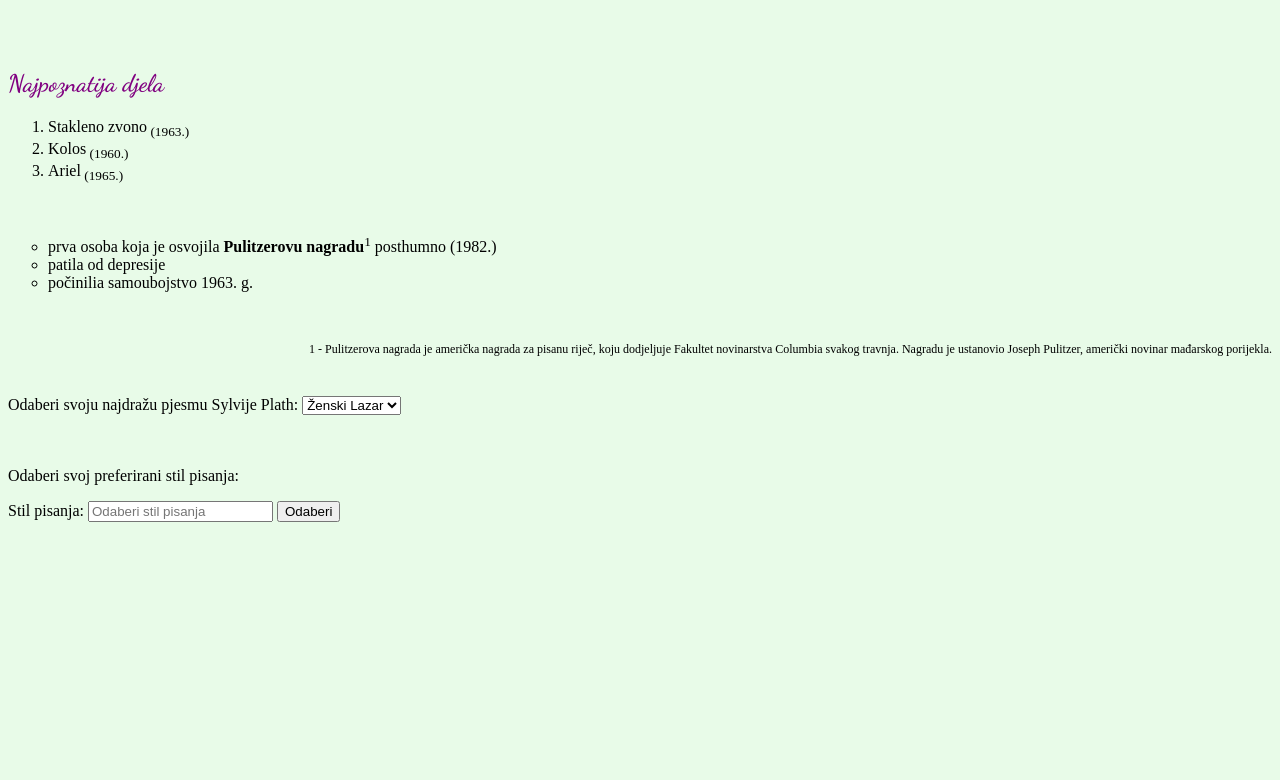
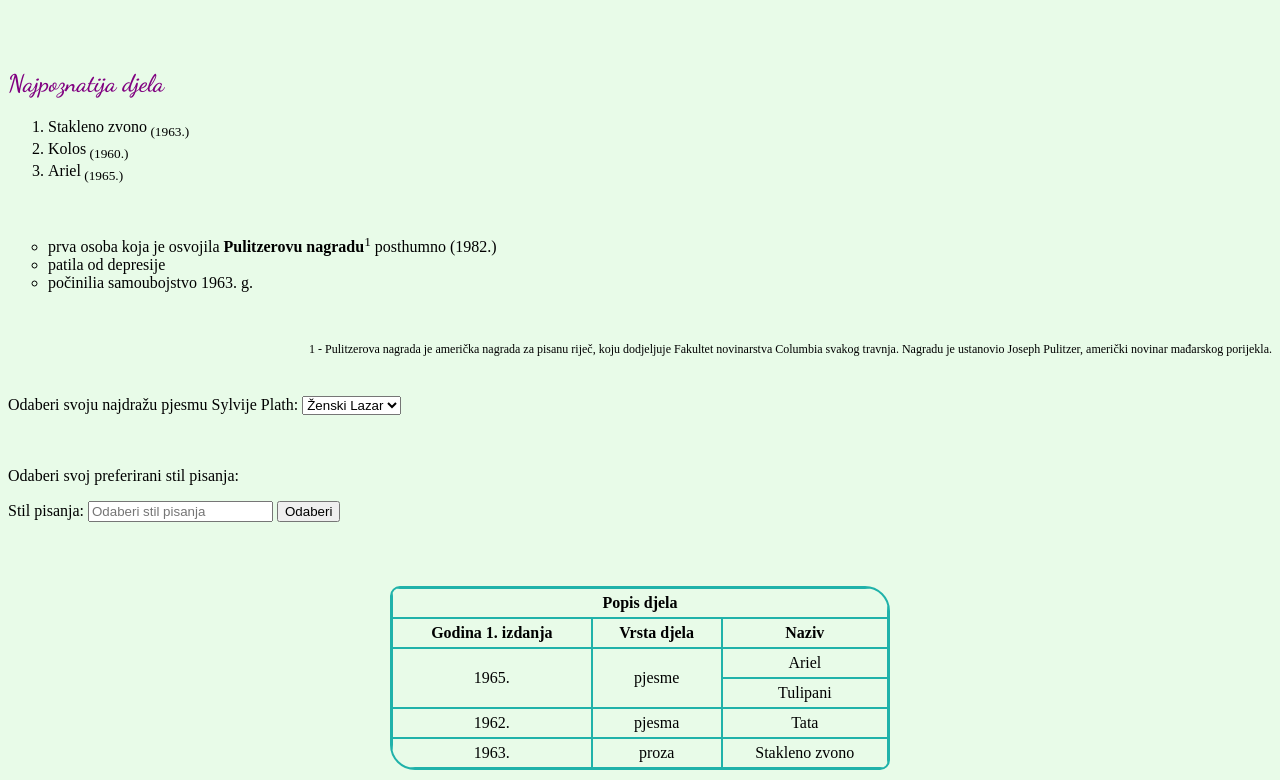
Before and after one commit to nikasvaco/Svaco_NikaMMK4, a plain HTML site: page index.html in a window 1280 px wide. Shown: the part 347-1127 px from the top of the page. Before the commit the page ends 877 px from the top, so only its background shows below. Drawn offline with Linux system fonts and the light colour scheme.

Commit message:
Add files via upload

```diff
--- a/index.html
+++ b/index.html
@@ -13,6 +13,9 @@
 	.small { font-size: 12px; float: right;}
 	#form1 {position: absolute; right: 0; top: 0;box-shadow: 0 0 7px rgba(250,108,153,1)}
 	button {background-color:#ffcccc;}
+	table {width: 500px; height: auto; margin: 10px auto; border: 2px solid LightSeaGreen; border-radius: 10px 25px; border-collapse: separate; overflow:hidden;}
+	th {text-align: center; border: 1px solid LightSeaGreen;}
+	td {text-align: center; border: 1px solid LightSeaGreen;}
   </style>
 <title>Sylvia Plath</title>
 </head>
@@ -84,6 +87,42 @@ Njezin otac bio je profesor njemačkog podrijetla. Upoznao je Aureliju Schober -
 
 <input type="submit" value="Odaberi">
 </form>
+<br><br><br>
+<table border="1" cellspacing="0" cellpadding="5">
+  <thead>
+    <tr>
+	<th colspan="3">Popis djela</th>
+	</tr>
+	<tr>
+      <th>Godina 1. izdanja</th>
+      <th>Vrsta djela</th>
+      <th>Naziv</th>
+    </tr>
+  </thead>
+
+  <tbody>
+    <tr>
+	<td rowspan="2">1965.</td>
+	<td rowspan="2">pjesme</td>
+      <td>Ariel</td>
+    </tr>
+    <tr>
+	<td>Tulipani</td>
+	</tr>
+	<tr>
+      <td>1962.</td>
+      <td>pjesma</td>
+      <td>Tata</td>
+    </tr>
+	<tr>
+      <td>1963.</td>
+      <td>proza</td>
+      <td>Stakleno zvono</td>
+
+    </tr>
+  </tbody>
+
+</table>
 
 </body>
 
```
